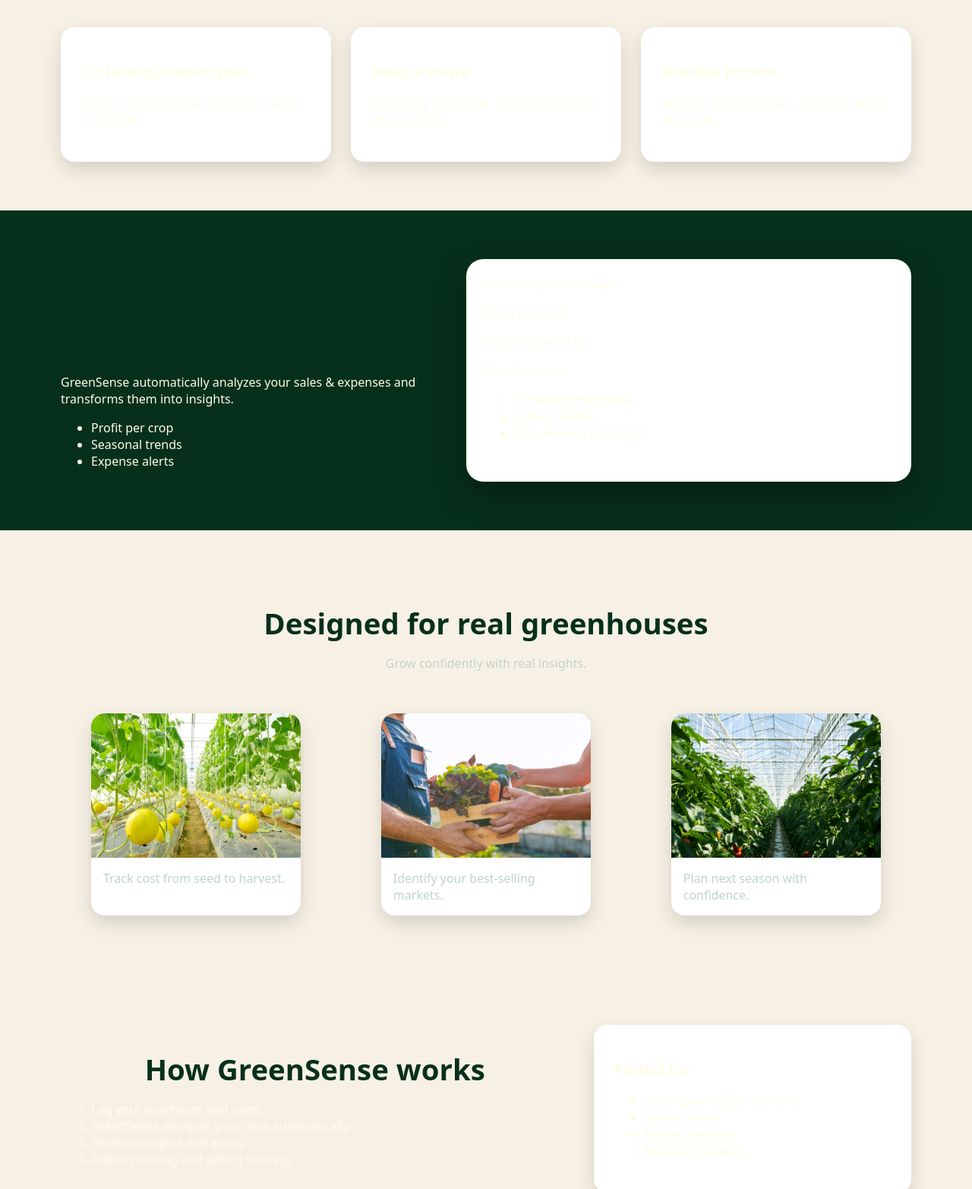
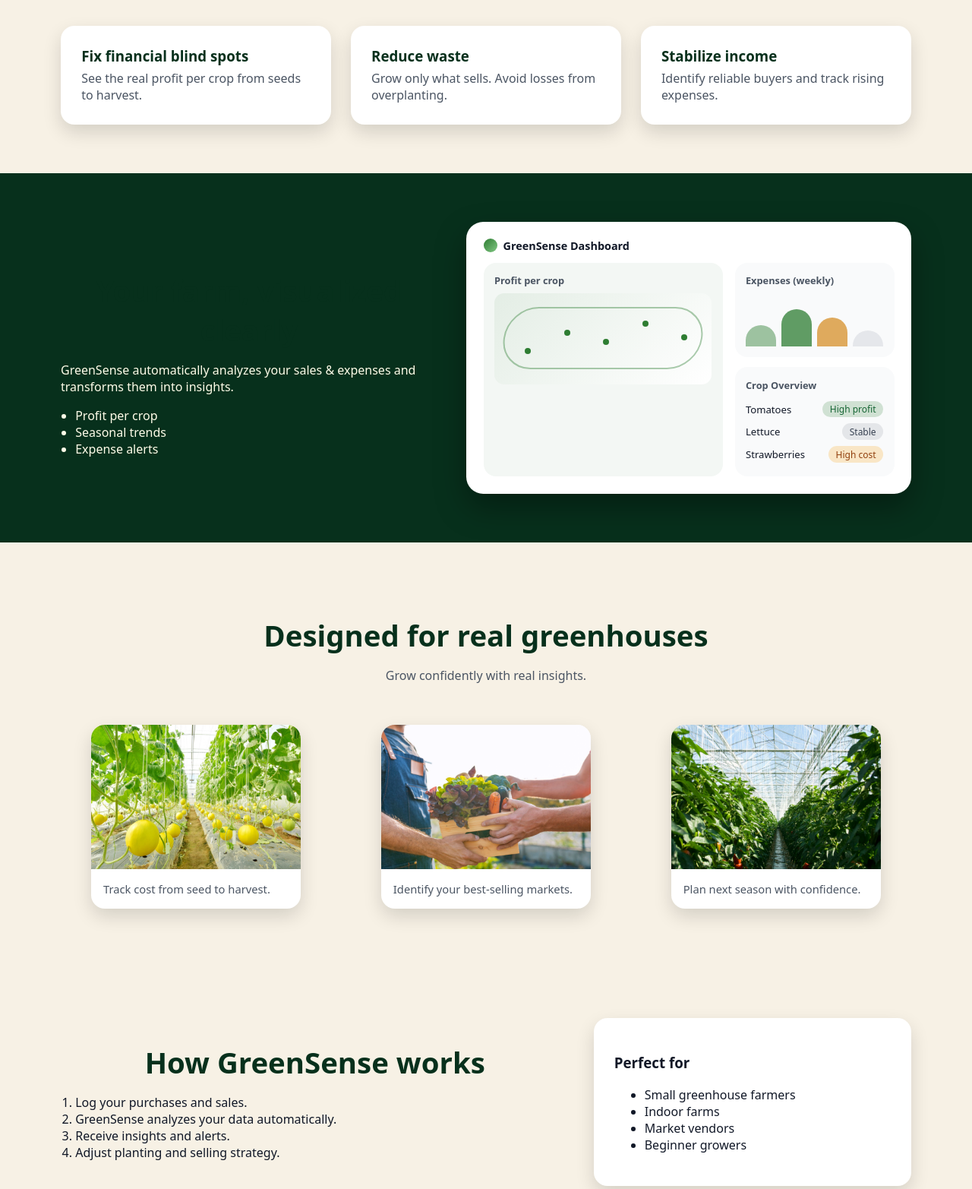
Before and after one commit to Drewww17/GreenSense, a plain HTML site: page index.html in a window 1280 px wide. Shown: the part 738-2303 px from the top of the page at 76% size. Drawn offline with Linux system fonts and the light colour scheme.

Commit message:
Update style.css

```diff
--- a/style.css
+++ b/style.css
@@ -11,23 +11,12 @@
 
   --accent: #e3b77a;
 
-  --text-main: #fefce8;
-  --text-muted: #c2d4c7;
+  --text-main: #111827;   /* dark base text for light sections */
+  --text-muted: #4b5563;
 
   --radius-lg: 18px;
   --shadow-soft: 0 18px 40px rgba(0, 0, 0, 0.35);
   --shadow-card: 0 10px 25px rgba(0, 0, 0, 0.14);
-}
-
-/* LIGHT THEME OVERRIDES */
-body.light-theme {
-  --bg-dark: #ffffff;
-  --bg-dark-soft: #e3efe6;
-  --text-main: #111827;
-  --text-muted: #4b5563;
-  --accent: #2f855a;
-  --primary: #38a169;
-  --primary-deep: #276749;
 }
 
 /* =========================================
@@ -44,12 +33,15 @@ body {
   font-family: system-ui, sans-serif;
   background: var(--bg-dark);
   color: var(--text-main);
-  transition: background 0.4s ease, color 0.4s ease;
 }
 
 img {
   display: block;
   max-width: 100%;
+}
+
+a {
+  color: inherit;
 }
 
 /* =========================================
@@ -77,14 +69,6 @@ img {
   margin-bottom: 2.4rem;
 }
 
-body.light-theme .section-title {
-  color: #1f2937;
-}
-
-body.light-theme .section-subtitle {
-  color: #4b5563;
-}
-
 /* =========================================
    HEADER + NAVIGATION
 ========================================= */
@@ -95,12 +79,6 @@ body.light-theme .section-subtitle {
   background: rgba(4, 27, 17, 0.94);
   backdrop-filter: blur(12px);
   border-bottom: 1px solid rgba(255, 255, 255, 0.06);
-  transition: background 0.4s ease;
-}
-
-body.light-theme .site-header {
-  background: rgba(255, 255, 255, 0.92);
-  border-bottom-color: rgba(0, 0, 0, 0.06);
 }
 
 .nav-container {
@@ -134,10 +112,6 @@ body.light-theme .site-header {
   color: var(--accent);
 }
 
-body.light-theme .brand-name {
-  color: #1f2937;
-}
-
 /* NAV LINKS */
 .main-nav {
   display: flex;
@@ -149,10 +123,6 @@ body.light-theme .brand-name {
   color: #fefce8;
   font-size: 0.95rem;
   position: relative;
-}
-
-body.light-theme .main-nav a {
-  color: #1f2937;
 }
 
 .main-nav a::after {
@@ -170,33 +140,7 @@ body.light-theme .main-nav a {
   width: 100%;
 }
 
-/* TOGGLES */
-.header-actions {
-  display: flex;
-  gap: 0.8rem;
-}
-
-.theme-toggle {
-  border: 1px solid rgba(255, 255, 255, 0.45);
-  background: none;
-  color: #fefce8;
-  border-radius: 50%;
-  padding: 0.45rem 0.55rem;
-  cursor: pointer;
-  transition: 0.2s ease;
-}
-
-body.light-theme .theme-toggle {
-  color: #111827;
-  border-color: rgba(0, 0, 0, 0.2);
-}
-
-.theme-toggle:hover {
-  transform: translateY(-2px);
-  background: rgba(255, 255, 255, 0.1);
-}
-
-/* MOBILE NAV */
+/* MOBILE NAV TOGGLE */
 .nav-toggle {
   display: none;
   flex-direction: column;
@@ -212,10 +156,7 @@ body.light-theme .theme-toggle {
   background: #fefce8;
 }
 
-body.light-theme .nav-toggle span {
-  background: #111827;
-}
-
+/* when nav open (JS adds class to body) */
 body.nav-open .main-nav {
   transform: scaleY(1);
   opacity: 1;
@@ -228,16 +169,9 @@ body.nav-open .main-nav {
 .hero {
   padding: 5rem 0 4rem;
   background: linear-gradient(135deg, #0d341d, #0a2416, #05150f);
-  color: #fefce8;
-  transition: background 0.4s ease;
+  color: #fefce8; /* force light text here */
 }
 
-body.light-theme .hero {
-  background: radial-gradient(circle at top left, #e3efe6 0%, #ffffff 60%);
-  color: #111827;
-}
-
-/* HERO GRID */
 .hero-grid {
   display: grid;
   grid-template-columns: minmax(0, 3fr) minmax(0, 2fr);
@@ -245,7 +179,6 @@ body.light-theme .hero {
   align-items: center;
 }
 
-/* TEXT */
 .tagline {
   font-size: 0.75rem;
   letter-spacing: 0.15em;
@@ -261,13 +194,22 @@ body.light-theme .hero {
 .hero-text {
   max-width: 32rem;
   color: #dfe8dd;
+  margin-bottom: 1.4rem;
 }
 
-body.light-theme .hero-text {
-  color: #4b5563;
+.hero-actions {
+  display: flex;
+  flex-wrap: wrap;
+  gap: 0.9rem;
+  margin-bottom: 0.6rem;
 }
 
-/* BUTTONS */
+.hero-note {
+  font-size: 0.86rem;
+  color: #c2d4c7;
+}
+
+/* HERO BUTTONS */
 .btn {
   padding: 0.85rem 1.7rem;
   border-radius: 999px;
@@ -277,7 +219,8 @@ body.light-theme .hero-text {
   cursor: pointer;
   display: inline-flex;
   align-items: center;
-  transition: 0.2s ease;
+  justify-content: center;
+  transition: transform 0.2s ease, box-shadow 0.2s ease, background 0.2s ease;
 }
 
 .btn.primary {
@@ -296,13 +239,12 @@ body.light-theme .hero-text {
   color: #fefce8;
 }
 
-body.light-theme .btn.ghost {
-  color: #065f46;
-  border-color: rgba(0, 0, 0, 0.2);
+.btn.ghost:hover {
+  background: rgba(255, 255, 255, 0.1);
 }
 
-.btn.ghost:hover {
-  background: rgba(255, 255, 255, 0.1);
+.btn.large {
+  padding-inline: 2.5rem;
 }
 
 /* HERO STATS */
@@ -310,7 +252,7 @@ body.light-theme .btn.ghost {
   display: flex;
   flex-wrap: wrap;
   gap: 2rem;
-  margin-top: 1.5rem;
+  margin-top: 1.3rem;
 }
 
 .stat-number {
@@ -319,16 +261,8 @@ body.light-theme .btn.ghost {
   color: var(--primary);
 }
 
-body.light-theme .stat-number {
-  color: #15803d;
-}
-
 .stat-label {
   color: #c2d4c7;
-}
-
-body.light-theme .stat-label {
-  color: #6b7280;
 }
 
 /* HERO IMAGE */
@@ -339,7 +273,7 @@ body.light-theme .stat-label {
 }
 
 /* =========================================
-   FEATURES
+   FEATURES SECTION
 ========================================= */
 .features {
   background: var(--bg-light);
@@ -356,38 +290,188 @@ body.light-theme .stat-label {
   border-radius: var(--radius-lg);
   padding: 1.7rem;
   box-shadow: var(--shadow-card);
-  transition: 0.2s ease;
+  transition: transform 0.2s ease, box-shadow 0.2s ease;
+}
+
+.feature-card h3 {
+  margin-top: 0;
+  margin-bottom: 0.4rem;
+  color: var(--bg-dark-soft);
+}
+
+.feature-card p {
+  margin: 0;
+  color: var(--text-muted);
 }
 
 .feature-card:hover {
   transform: translateY(-4px);
+  box-shadow: 0 18px 32px rgba(0, 0, 0, 0.12);
 }
 
 /* =========================================
-   VISUAL DASHBOARD
+   VISUAL / DASHBOARD SECTION
 ========================================= */
 .visual {
   background: var(--bg-dark-soft);
-  color: #fefce8;
+  color: #fefce8; /* light text on dark green */
 }
 
-body.light-theme .visual {
-  background: #f7f8f9;
-  color: #1f2937;
+.visual-grid {
+  display: grid;
+  grid-template-columns: minmax(0, 1.1fr) minmax(0, 1.3fr);
+  gap: 2.4rem;
+  align-items: center;
 }
 
-/* DASHBOARD MOCKUP */
-.visual-grid {
-  display: grid;
-  grid-template-columns: 1.1fr 1.3fr;
-  gap: 2.4rem;
+.visual-text ul {
+  padding-left: 1.2rem;
+  margin-top: 0.8rem;
 }
 
+/* Dashboard mockup card */
 .visual-mockup {
   background: #ffffff;
   border-radius: 1.4rem;
   padding: 1.4rem;
   box-shadow: var(--shadow-soft);
+  color: #111827; /* dark text inside the white card */
+}
+
+/* DASH HEADER */
+.dash-header {
+  display: flex;
+  align-items: center;
+  gap: 0.5rem;
+  margin-bottom: 0.8rem;
+}
+
+.dash-logo {
+  width: 18px;
+  height: 18px;
+  border-radius: 50%;
+  background: linear-gradient(135deg, #2e7d32, #81c784);
+}
+
+.dash-title {
+  font-size: 0.9rem;
+  font-weight: 600;
+}
+
+/* DASH LAYOUT */
+.dash-layout {
+  display: grid;
+  grid-template-columns: minmax(0, 1.5fr) minmax(0, 1fr);
+  gap: 1rem;
+}
+
+/* MAIN CHART */
+.dash-main {
+  background: #f3f7f4;
+  border-radius: 1rem;
+  padding: 0.9rem;
+}
+
+.dash-label {
+  margin: 0 0 0.5rem;
+  font-size: 0.8rem;
+  font-weight: 600;
+  color: #4b5563;
+}
+
+.dash-chart-line {
+  position: relative;
+  height: 120px;
+  border-radius: 0.8rem;
+  background: linear-gradient(135deg, rgba(46, 125, 50, 0.08), #ffffff);
+}
+
+.dash-chart-line::before {
+  content: "";
+  position: absolute;
+  inset: 18px 12px 20px;
+  border-radius: 999px;
+  border: 2px solid rgba(46, 125, 50, 0.4);
+  transform: skewX(-8deg);
+}
+
+.dash-chart-line .point {
+  position: absolute;
+  width: 8px;
+  height: 8px;
+  border-radius: 50%;
+  background: #2e7d32;
+}
+
+.dash-chart-line .point:nth-child(1) { left: 14%; top: 60%; }
+.dash-chart-line .point:nth-child(2) { left: 32%; top: 40%; }
+.dash-chart-line .point:nth-child(3) { left: 50%; top: 50%; }
+.dash-chart-line .point:nth-child(4) { left: 68%; top: 30%; }
+.dash-chart-line .point:nth-child(5) { left: 86%; top: 45%; }
+
+/* SIDE CARDS */
+.dash-side {
+  display: flex;
+  flex-direction: column;
+  gap: 0.8rem;
+}
+
+.dash-card {
+  background: #f9fafb;
+  border-radius: 1rem;
+  padding: 0.9rem;
+}
+
+/* BAR CHART */
+.dash-chart-bars {
+  display: flex;
+  align-items: flex-end;
+  gap: 0.4rem;
+  height: 70px;
+}
+
+.bar {
+  flex: 1;
+  border-radius: 999px 999px 0 0;
+  background: #e5e7eb;
+}
+
+.bar-1 { height: 40%; background: rgba(46, 125, 50, 0.45); }
+.bar-2 { height: 70%; background: rgba(46, 125, 50, 0.75); }
+.bar-3 { height: 55%; background: rgba(222, 163, 80, 0.92); }
+.bar-4 { height: 30%; }
+
+/* CROP TABLE */
+.dash-table {
+  list-style: none;
+  padding: 0;
+  margin: 0.4rem 0 0;
+  font-size: 0.82rem;
+}
+
+.dash-table li {
+  display: flex;
+  justify-content: space-between;
+  align-items: center;
+  padding: 0.25rem 0;
+}
+
+.pill {
+  padding: 0.15rem 0.6rem;
+  border-radius: 999px;
+  font-size: 0.75rem;
+  background: rgba(107, 114, 128, 0.15);
+  color: #374151;
+}
+
+.pill-good {
+  background: rgba(46, 125, 50, 0.2);
+  color: #166534;
+}
+
+.pill-warn {
+  background: rgba(245, 158, 11, 0.22);
+  color: #92400e;
 }
 
 /* =========================================
@@ -404,7 +488,7 @@ body.light-theme .visual {
 }
 
 .gallery figure {
-  background: white;
+  background: #ffffff;
   border-radius: var(--radius-lg);
   box-shadow: var(--shadow-card);
   overflow: hidden;
@@ -418,6 +502,7 @@ body.light-theme .visual {
 
 .gallery figcaption {
   padding: 1rem;
+  font-size: 0.92rem;
   color: var(--text-muted);
 }
 
@@ -430,15 +515,19 @@ body.light-theme .visual {
 
 .info-grid {
   display: grid;
-  grid-template-columns: 1.6fr 1fr;
+  grid-template-columns: minmax(0, 1.6fr) minmax(0, 1fr);
   gap: 2rem;
+}
+
+.steps {
+  padding-left: 1.2rem;
 }
 
 .info-box {
   background: #ffffff;
+  border-radius: var(--radius-lg);
   padding: 1.7rem;
   box-shadow: var(--shadow-card);
-  border-radius: var(--radius-lg);
 }
 
 /* =========================================
@@ -449,15 +538,11 @@ body.light-theme .visual {
   color: #fefce8;
 }
 
-body.light-theme .cta {
-  background: #e5f3eb;
-  color: #1f2937;
-}
-
 .cta-inner {
   display: flex;
   justify-content: space-between;
   align-items: center;
+  gap: 1.5rem;
 }
 
 /* =========================================
@@ -472,13 +557,32 @@ body.light-theme .cta {
 .footer-grid {
   display: grid;
   grid-template-columns: repeat(3, 1fr);
+  gap: 2rem;
+  font-size: 0.9rem;
+}
+
+.footer-brand {
+  font-size: 1.4rem;
+  font-weight: 700;
+  margin-bottom: 0.3rem;
+}
+
+.footer-brand span {
+  color: var(--accent);
 }
 
 .footer-social {
   text-align: center;
 }
 
-/* SOCIAL ICONS */
+.footer-bottom {
+  margin-top: 1.6rem;
+  text-align: center;
+  font-size: 0.82rem;
+  color: #9ca3af;
+}
+
+/* SOCIAL ICON BUTTONS */
 .social-icons {
   display: flex;
   justify-content: center;
@@ -497,6 +601,7 @@ body.light-theme .cta {
   background: rgba(15, 23, 42, 0.4);
   color: #e5e7eb;
   transition: 0.3s ease;
+  text-decoration: none;
 }
 
 .social-btn:hover {
@@ -538,14 +643,18 @@ body.light-theme .cta {
     flex-direction: column;
     text-align: center;
   }
+
+  .hero-media {
+    order: -1;
+  }
 }
 
 @media (max-width: 700px) {
   .main-nav {
     position: absolute;
     top: 60px;
-    right: 20px;
-    background: var(--bg-dark);
+    right: 1.5rem;
+    background: #041b11;
     border-radius: 12px;
     padding: 1rem;
     flex-direction: column;
```
